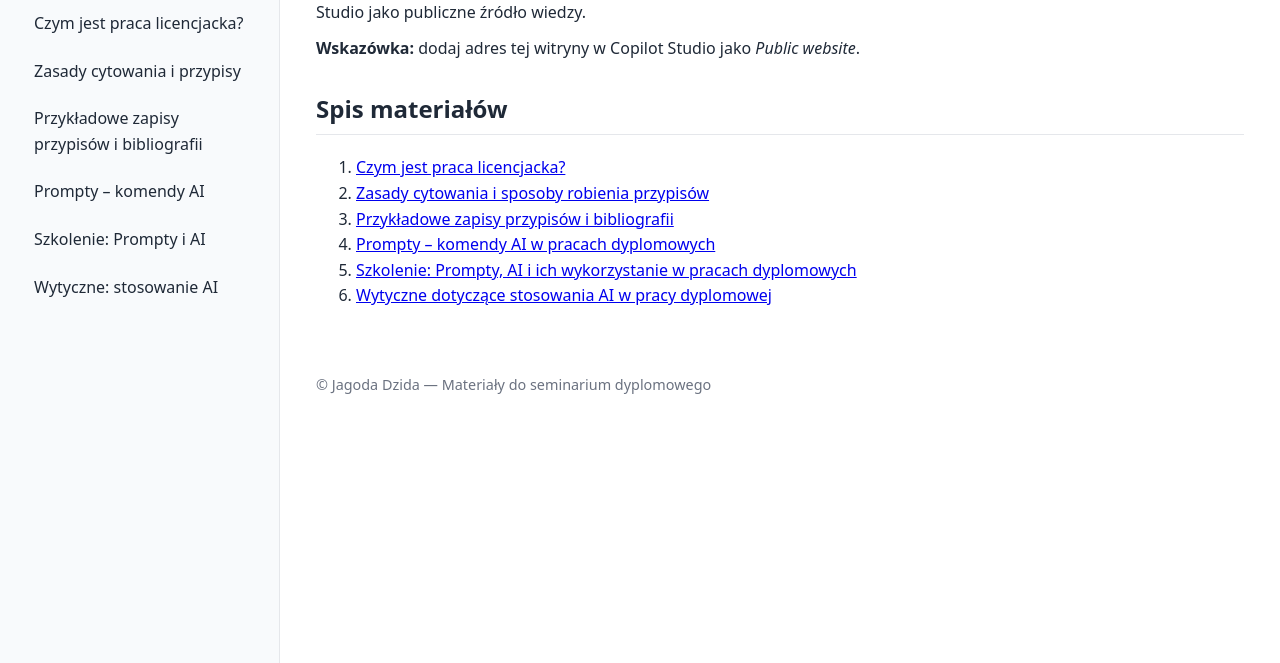
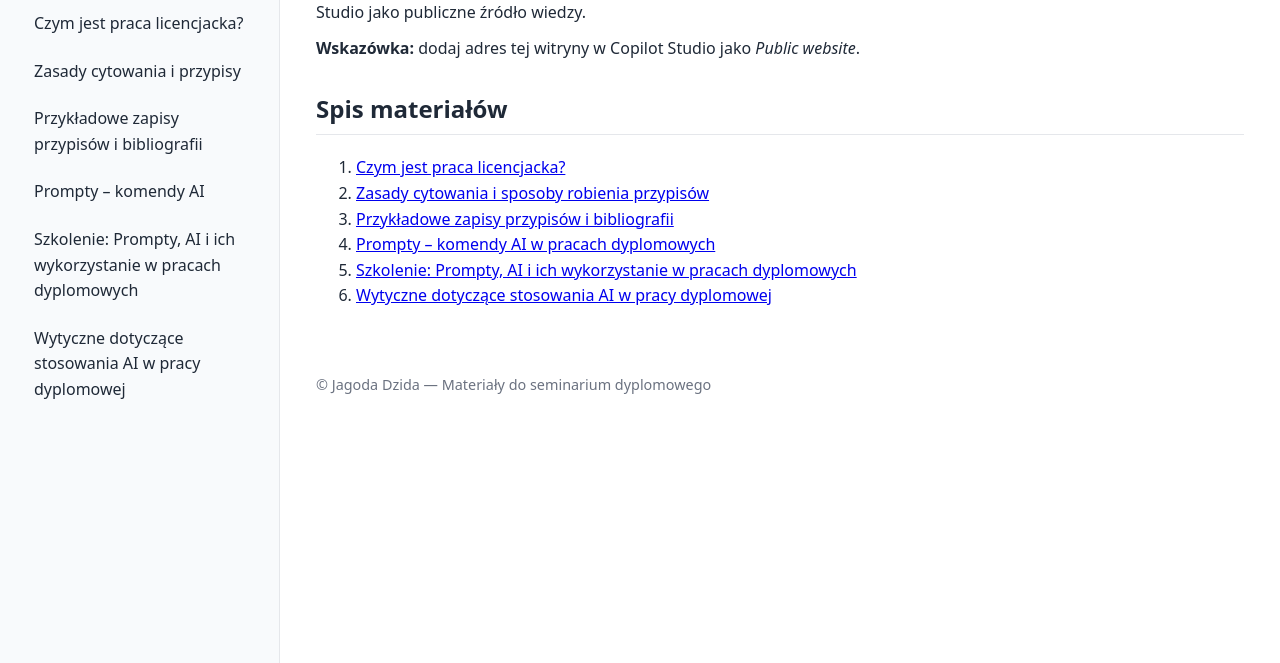
Before and after one commit to jaga92-collab/Seminarium-dyplomowe, a plain HTML site: page docs/index.html in a window 1280 px wide. Shown: the part 137-800 px from the top of the page. Drawn offline with Linux system fonts and the light colour scheme.

Commit message:
Add files via upload

```diff
--- a/docs/index.html
+++ b/docs/index.html
@@ -12,7 +12,7 @@
     <div class="brand">Seminarium dyplomowe</div>
     <nav>
       <ul>
-        <li><a href="index.html">Materiały do seminarium dyplomowego</a></li><li><a href="praca_licencjacka.html">Czym jest praca licencjacka?</a></li><li><a href="zasady_cytowania.html">Zasady cytowania i przypisy</a></li><li><a href="przykladowe_przypisow.html">Przykładowe zapisy przypisów i bibliografii</a></li><li><a href="prompty_ai.html">Prompty – komendy AI</a></li><li><a href="szkolenie_ai.html">Szkolenie: Prompty i AI</a></li><li><a href="stosowanie_ai.html">Wytyczne: stosowanie AI</a></li>
+        <li><a href="index.html">Materiały do seminarium dyplomowego</a></li><li><a href="czym_jest_praca_licencjacka(1).ab.html">Czym jest praca licencjacka?</a></li><li><a href="zasady_cytowania.html">Zasady cytowania i przypisy</a></li><li><a href="przykladowe_przypisow.html">Przykładowe zapisy przypisów i bibliografii</a></li><li><a href="prompty_ai.html">Prompty – komendy AI</a></li><li><a href="szkolenie_ai_w_pracach_dyplomowych(1).ab.html">Szkolenie: Prompty, AI i ich wykorzystanie w pracach dyplomowych</a></li><li><a href="stosowanie_ai_w_pracy_dyplomowej(1).ab.html">Wytyczne dotyczące stosowania AI w pracy dyplomowej</a></li>
       </ul>
     </nav>
   </aside>
@@ -25,12 +25,12 @@
   <p><strong>Wskazówka:</strong> dodaj adres tej witryny w Copilot Studio jako <em>Public website</em>.</p>
   <h2>Spis materiałów</h2>
   <ol>
-    <li><a href="praca_licencjacka.html">Czym jest praca licencjacka?</a></li>
+    <li><a href="czym_jest_praca_licencjacka(1).ab.html">Czym jest praca licencjacka?</a></li>
     <li><a href="zasady_cytowania.html">Zasady cytowania i sposoby robienia przypisów</a></li>
     <li><a href="przykladowe_przypisow.html">Przykładowe zapisy przypisów i bibliografii</a></li>
     <li><a href="prompty_ai.html">Prompty – komendy AI w pracach dyplomowych</a></li>
-    <li><a href="szkolenie_ai.html">Szkolenie: Prompty, AI i ich wykorzystanie w pracach dyplomowych</a></li>
-    <li><a href="stosowanie_ai.html">Wytyczne dotyczące stosowania AI w pracy dyplomowej</a></li>
+    <li><a href="szkolenie_ai_w_pracach_dyplomowych(1).ab.html">Szkolenie: Prompty, AI i ich wykorzystanie w pracach dyplomowych</a></li>
+    <li><a href="stosowanie_ai_w_pracy_dyplomowej(1).ab.html">Wytyczne dotyczące stosowania AI w pracy dyplomowej</a></li>
   </ol>
 </section>
 
```
